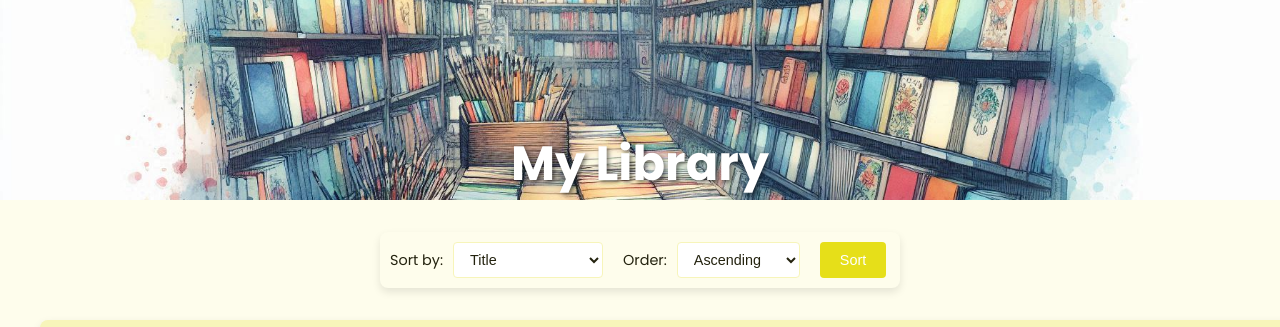
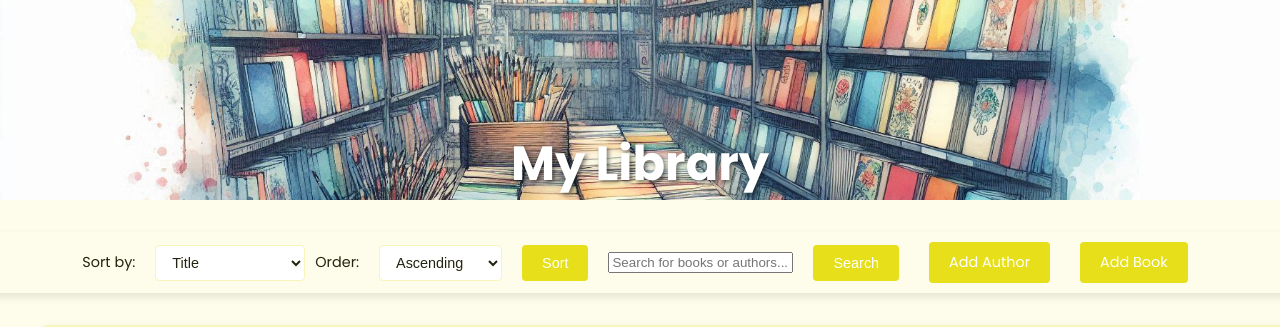
Before and after one commit to mariacristinafadgyas/BookAlchemy, a Flask app: page / in a window 1280 px wide. Shown: the top 327 px of the page. Run offline with Flask 3, Linux system fonts and the light colour scheme.

Commit message:
added search keyword feature

```diff
--- a/app.py
+++ b/app.py
@@ -29,21 +29,30 @@ migrate = Migrate(app, db)
 def home():
     sort_by = request.args.get('sort_by', 'title')  # Default to sorting by title
     sort_order = request.args.get('sort_order', 'asc')  # Default to ascending order
+    search_query = request.args.get('search_query', '').strip()
 
-    # Map sorting field to model attribute
-    sort_field = {
-        'title': Book.title,
-        'author': Author.name,
-        'publication_year': Book.publication_year
-    }.get(sort_by, Book.title)
+    if search_query:
+        books = Book.query.join(Author).filter(
+            (Book.title.ilike(f'%{search_query}%')) |
+            (Author.name.ilike(f'%{search_query}%'))
+        ).all()
+        if not books:
+            flash('No books or authors match your search criteria.')
+    else:
+        # Map sorting field to model attribute
+        sort_field = {
+            'title': Book.title,
+            'author': Author.name,
+            'publication_year': Book.publication_year
+        }.get(sort_by, Book.title)
 
-    # Determine the sort direction
-    if sort_order == 'desc':
-        books = Book.query.join(Author).order_by(sort_field.desc()).all()
-    else:
-        books = Book.query.join(Author).order_by(sort_field).all()
+        # Determine the sort direction
+        if sort_order == 'desc':
+            books = Book.query.join(Author).order_by(sort_field.desc()).all()
+        else:
+            books = Book.query.join(Author).order_by(sort_field).all()
 
-    return render_template('home.html', books=books, sort_by=sort_by, sort_order=sort_order)
+    return render_template('home.html', books=books, sort_by=sort_by, sort_order=sort_order, search_query=search_query)
 
 
 @app.route('/add_author', methods=['GET', 'POST'])
--- /dev/null
+++ b/static/home.js
@@ -0,0 +1,11 @@
+document.addEventListener('DOMContentLoaded', function() {
+    var flashMessages = document.querySelector('.flash-messages');
+    if (flashMessages) {
+        var messages = flashMessages.querySelectorAll('.flash-message');
+        if (messages.length === 0) {
+            flashMessages.style.display = 'none'; // Hide if no messages are present
+        } else {
+            flashMessages.style.display = 'block'; // Show if messages are present
+        }
+    }
+});
--- a/static/style_home.css
+++ b/static/style_home.css
@@ -66,23 +66,24 @@ body {
     align-items: center;
     min-height: 100vh;
 }
+
 .sort_items {
     background: var(--light-background);
     border-radius: 8px;
     padding: 10px;
     margin: var(--mb-4) 0;
     box-shadow: 0 4px 8px rgba(0, 0, 0, 0.1);
+    display: flex;
+    justify-content: center;
+    align-items: center;
     width: 100%;
-    max-width: 500px;
-    display: flex;
-    justify-content: space-between;
-    align-items: center;
 }
 
 .sort_items form {
     display: flex;
     align-items: center;
-    width: 100%;
+    gap: 10px; /* Space between elements */
+    flex-wrap: wrap; /* Allows wrapping on smaller screens */
 }
 
 .sort_items label {
@@ -91,23 +92,31 @@ body {
     margin-right: 10px;
 }
 
-.sort_items select {
+.sort_items select,
+.search_input,
+#authors_button,
+#books_button{
     padding: 8px 12px;
     border: 1px solid var(--mid-background);
     border-radius: 4px;
     font-size: var(--normal-font-size);
-    margin-right: 20px; /* Space between selects */
     background: #fff;
     color: var(--dark-text);
     transition: border-color 0.3s ease;
 }
 
-.sort_items select:focus {
+.sort_items select:focus,
+.search_input:focus,
+#authors_button:focus,
+#books_button: focus {
     border-color: var(--button-color);
     outline: none;
 }
 
-.sort_items button {
+.sort_items button,
+.search_query button,
+#authors_button,
+#books_button {
     padding: 10px 20px;
     background: var(--button-color);
     border: none;
@@ -118,7 +127,10 @@ body {
     transition: background 0.3s, transform 0.3s;
 }
 
-.sort_items button:hover {
+.sort_items button:hover,
+.search_query button:hover,
+#authors_button:hover,
+#books_button:hover {
     background: var(--button-hover-color);
     transform: translateY(-2px);
 }
@@ -164,31 +176,48 @@ td {
     color: var(--dark-text);
 }
 
-button {
-    padding: 12px 20px;
+button,
+a.button {
+    padding: 10px 20px;
     background: var(--button-color);
     border: none;
     border-radius: 4px;
     color: #fff;
     font-size: var(--normal-font-size);
     cursor: pointer;
+    text-align: center;
+    text-decoration: none; /* Remove underline from links */
     transition: background 0.3s, transform 0.3s;
-    flex-shrink: 0; /* Prevents button from shrinking */
+    display: inline-block;
+    margin: 0 10px;
 }
 
-button:hover {
+button:hover,
+a.button:hover {
     background: var(--button-hover-color);
     transform: translateY(-2px);
 }
 
+.flash-messages {
+    width: 100%;
+    max-width: 1200px;
+    margin: 20px auto;
+    padding: 10px 20px;
+    background-color: var(--flash-bg-color); /* Use a variable or any color of your choice */
+    border-left: 5px solid var(--flash-border-color); /* Optional for a flash message effect */
+    border-radius: 4px;
+    box-shadow: 0 2px 5px rgba(0, 0, 0, 0.1);
+}
+
+.flash-messages-list {
+    list-style-type: none;
+    padding: 0;
+    margin: 0;
+}
+
 .flash-message {
-    background: var(--flash-bg-color);
-    color: var(--darker-text);
-    padding: 10px;
-    border-radius: 4px;
-    margin-bottom: var(--mb-4);
-    border-left: 4px solid var(--flash-border-color);
-    animation: fadeIn 0.5s ease-in-out;
+    color: var(--darker-text); /* Use a contrasting text color */
+    font-size: var(--normal-font-size); /* Font size consistent with your design */
 }
 
 @media (max-width: 600px) {
--- a/templates/home.html
+++ b/templates/home.html
@@ -11,6 +11,18 @@
     <div class="header">
         <h1>My Library</h1>
     </div>
+
+     {% with messages = get_flashed_messages() %}
+        {% if messages %}
+        <div class="flash-messages">
+            <ul class="flash-messages-list">
+                {% for message in messages %}
+                    <li class="flash-message">{{ message }}</li>
+                {% endfor %}
+            </ul>
+        </div>
+        {% endif %}
+    {% endwith %}
 
     <div class="sort_items">
         <form method="get" action="{{ url_for('home') }}">
@@ -28,7 +40,14 @@
             </select>
 
             <button type="submit">Sort</button>
+
+            <input type="text" id="search_query" name="search_query" placeholder="Search for books or authors..." value="{{ request.args.get('search_query', '') }}">
+            <button type="submit">Search</button>
+
+             <a href="{{ url_for('add_authors') }}" id="authors_button" class="button">Add Author</a>
+             <a href="{{ url_for('add_books') }}" id="books_button" class="button">Add Book</a>
         </form>
+
     </div>
 
     <div class="container">
@@ -59,5 +78,6 @@
             </table>
         </div>
     </div>
+    <script src="home.js"></script>
 </body>
 </html>
```
